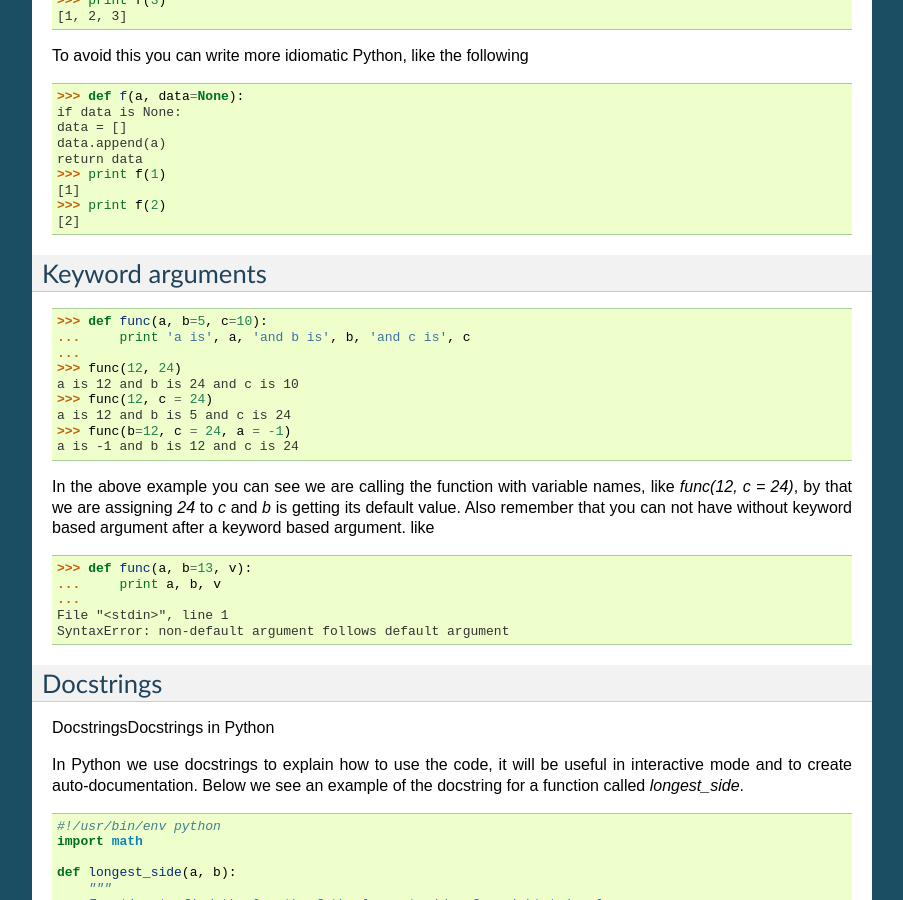
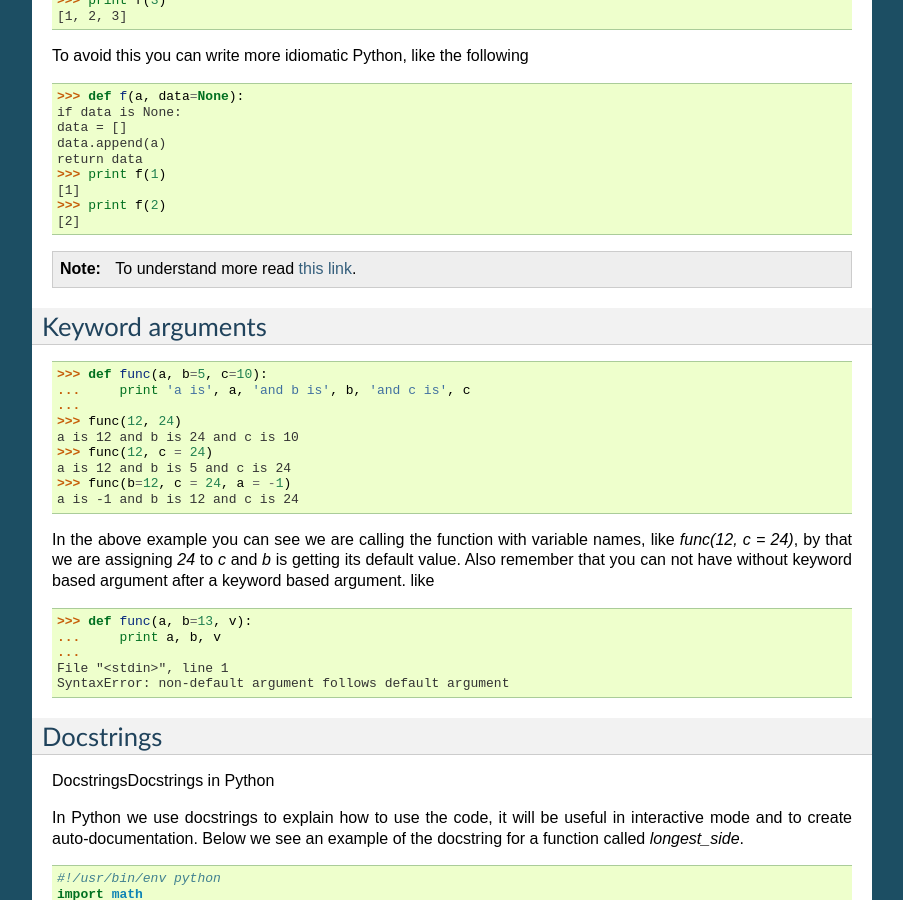
Before and after one commit to kushaldas/pym, a Sphinx documentation site: the page built from docs/functions.rst, in a window 1280 px wide and 900 px high, scrolled down 2237 px. Shown: the whole window, without its empty margins (198-1101 px from the left). Built offline with Sphinx 7.4.7, drawn with Linux system fonts in a browser that asks for light colours; formulas are drawn with MathJax 3.

Commit message:
Link to upstream documentation for default values in functions.

```diff
--- a/docs/functions.rst
+++ b/docs/functions.rst
@@ -145,6 +145,8 @@ To avoid this you can write more idiomatic Python, like the following
     >>> print f(2)
     [2]
 
+.. note:: To understand more read `this link <http://docs.python.org/2/tutorial/controlflow.html#default-argument-values>`_.
+
 Keyword arguments
 =================
 ::
```
